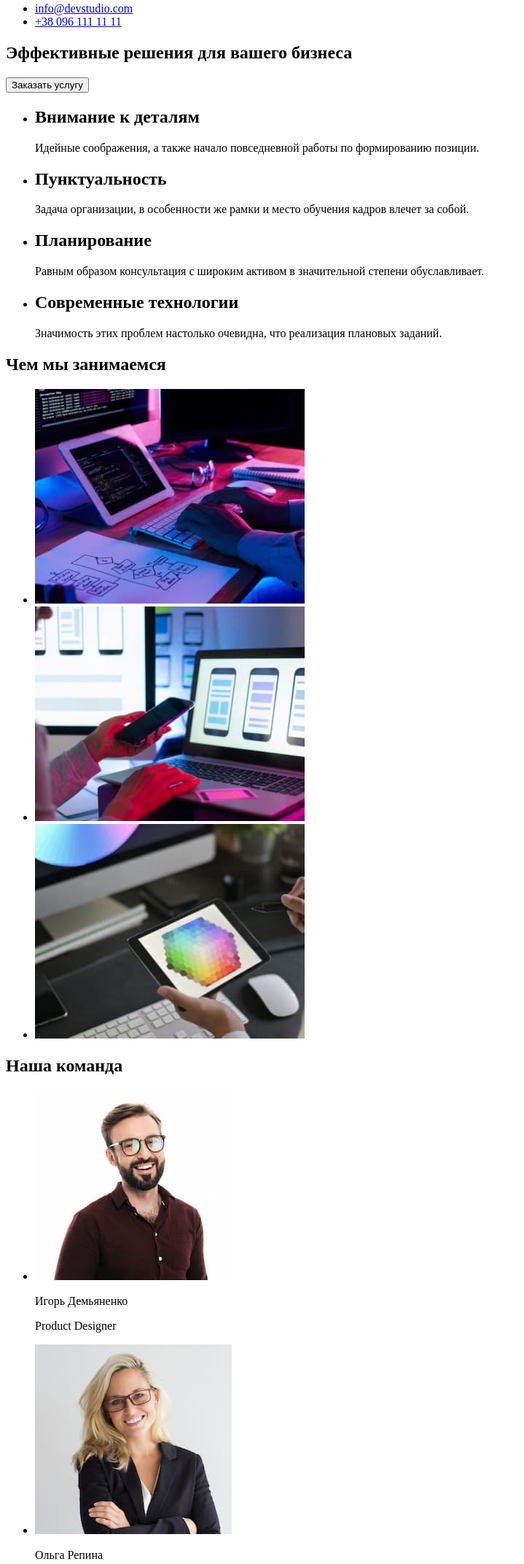
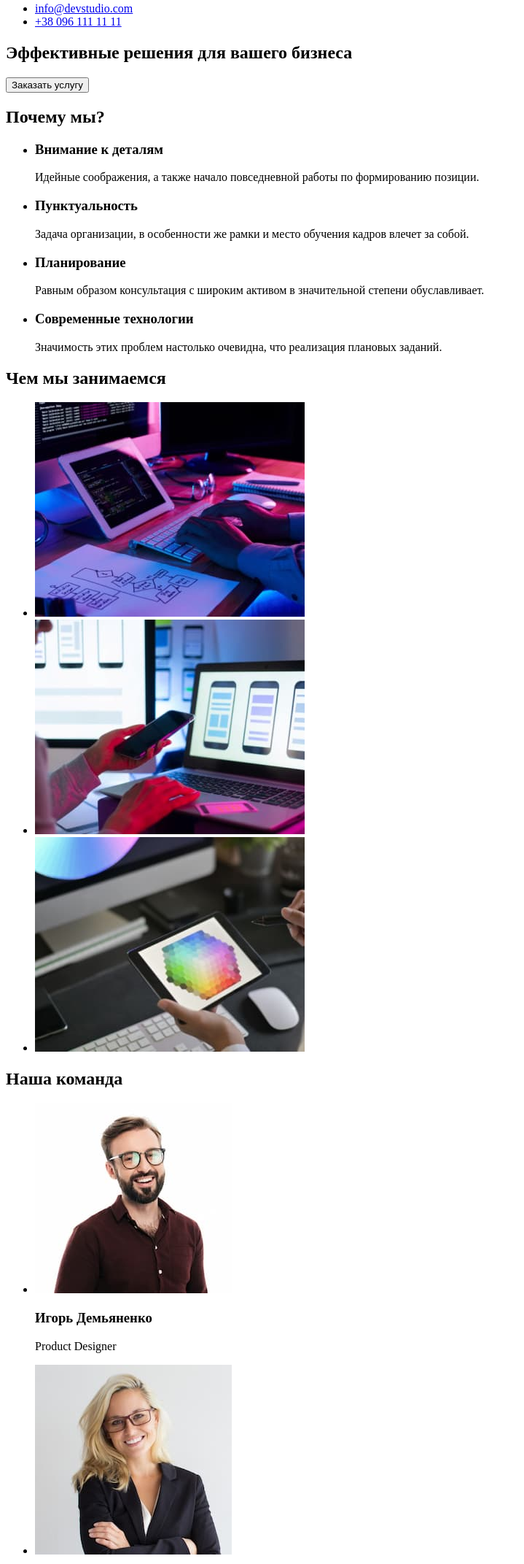
Before and after one commit to DudaKristian/goit-markup-hw-01-duda, a plain HTML site: page index.html in a window 1280 px wide. Shown: the part 101-2244 px from the top of the page at 73% size, without its empty margins (0-719 px from the left). Drawn offline with Linux system fonts and the light colour scheme.

Commit message:
Update index.html
title fix

```diff
--- a/index.html
+++ b/index.html
@@ -30,25 +30,26 @@
       </section>
       <!--Переваги-->
       <section>
+        <h2>Почему мы?</h2>
         <ul>
           <li>
-            <h2>Внимание к деталям</h2>
+            <h3>Внимание к деталям</h3>
             <p>Идейные соображения, а также начало повседневной работы по формированию позиции.</p>
           </li>
           <li>
-            <h2>Пунктуальность</h2>
+            <h3>Пунктуальность</h3>
             <p>
               Задача организации, в особенности же рамки и место обучения кадров влечет за собой.
             </p>
           </li>
           <li>
-            <h2>Планирование</h2>
+            <h3>Планирование</h3>
             <p>
               Равным образом консультация с широким активом в значительной степени обуславливает.
             </p>
           </li>
           <li>
-            <h2>Современные технологии</h2>
+            <h3>Современные технологии</h3>
             <p>Значимость этих проблем настолько очевидна, что реализация плановых заданий.</p>
           </li>
         </ul>
@@ -94,7 +95,7 @@
               height="260"
               alt="Портрет Игоря Демяненко"
             />
-            <p>Игорь Демьяненко</p>
+            <h3>Игорь Демьяненко</h3>
             <p lang="en">Product Designer</p>
           </li>
           <li>
@@ -104,7 +105,7 @@
               height="260"
               alt="Портрет Ольги Репиной"
             />
-            <p>Ольга Репина</p>
+            <h3>Ольга Репина</h3>
             <p lang="en">Frontend Developer</p>
           </li>
           <li>
@@ -114,7 +115,7 @@
               height="260"
               alt="Портрет Николая Тарасова"
             />
-            <p>Hиколай Тарасов</p>
+            <h3>Hиколай Тарасов</h3>
             <p lang="en">Marketing</p>
           </li>
           <li>
@@ -124,7 +125,7 @@
               height="260"
               alt="Портрет Михаила Ермакова"
             />
-            <p>Михаил Ермаков</p>
+            <h3>Михаил Ермаков</h3>
             <p lang="en">UI Designer</p>
           </li>
         </ul>
```
